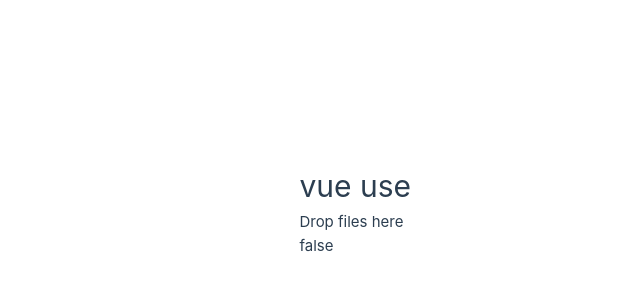
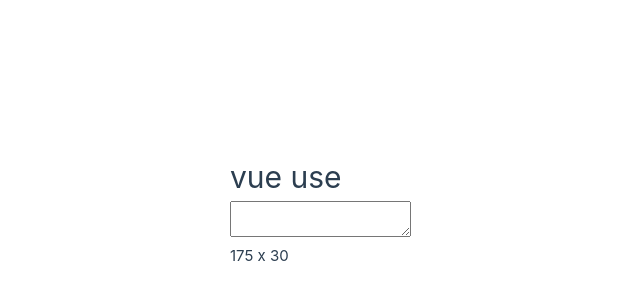
Before and after one commit to noah-00/vue3-doc, a Vue app: page / in a window 1280 px wide. Shown: the part 190-490 px from the top of the page, without its empty margins (229-869 px from the left). Built offline with nearby package versions, Linux system fonts and the light colour scheme.

Commit message:
✨ useElementSize

```diff
--- /dev/null
+++ b/src/components/VueUse/UseElementSize.vue
@@ -0,0 +1,12 @@
+<script setup lang="ts">
+import { ref } from "vue";
+import { useElementSize } from "@vueuse/core";
+
+const Ref = ref<HTMLDivElement>();
+const { width, height } = useElementSize(Ref);
+</script>
+
+<template>
+  <textarea ref="Ref"></textarea>
+  <div>{{ width }} x {{ height }}</div>
+</template>
--- a/src/components/VueUse/index.vue
+++ b/src/components/VueUse/index.vue
@@ -5,6 +5,7 @@ import UseDocumentVisibility from "./UseDocumentVisibility.vue";
 import UseDraggable from "./UseDraggable.vue";
 import UseDropZone from "./UseDropZone.vue";
 import UseElementBounding from "./UseElementBounding.vue";
+import UseElementSize from "./UseElementSize.vue";
 </script>
 
 <template>
@@ -13,6 +14,7 @@ import UseElementBounding from "./UseElementBounding.vue";
   <!-- <UseActiveElement /> -->
   <!-- <UseDocumentVisibility /> -->
   <!-- <UseDraggable /> -->
-  <UseDropZone />
+  <!-- <UseDropZone /> -->
   <!-- <UseElementBounding /> -->
+  <UseElementSize />
 </template>
```
